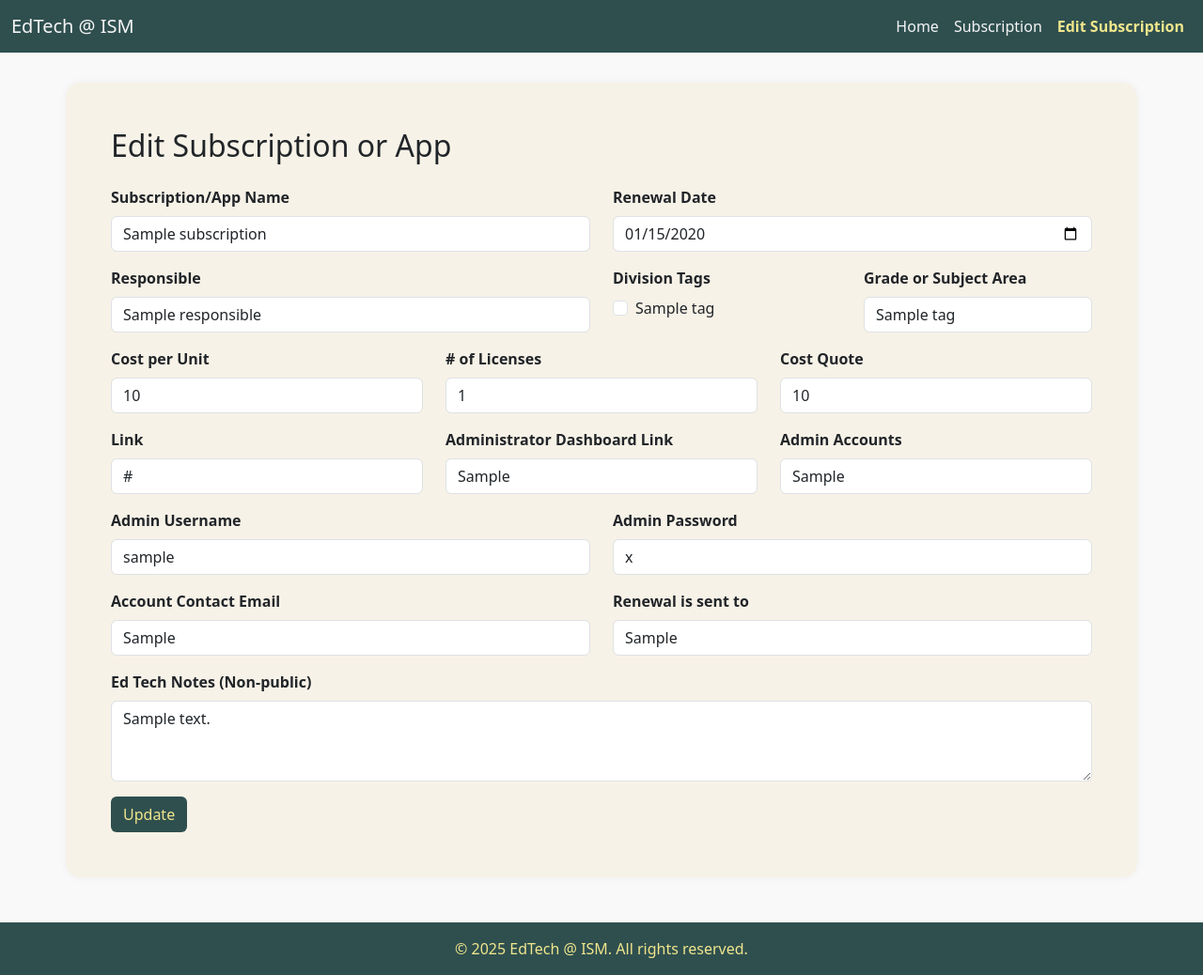
After one commit to dochernan/EdTechSubscription, a Django app: template subscriptiondb/templates/edit_subscription.html in a window 1280 px wide. The commit adds this page. Shown: the whole page at 94% size. Run offline with Django 5.2, Linux system fonts and the light colour scheme; the template is opened without the code that fills it: most values are stand-ins (such as "Sample title", 1, 10 or a date in 2020).

Commit message:
fixed the edit and delete commands. Added all the major fields needed.

```diff
--- /dev/null
+++ b/subscriptiondb/templates/edit_subscription.html
@@ -0,0 +1,156 @@
+{% load static %}
+<!DOCTYPE html>
+<html lang="en">
+<head>
+    <meta charset="UTF-8">
+    <meta name="viewport" content="width=device-width, initial-scale=1.0">
+    <title>Edit Subscription - EdTech @ ISM</title>
+    <link href="https://cdn.jsdelivr.net/npm/bootstrap@5.3.0/dist/css/bootstrap.min.css" rel="stylesheet">
+    <style>
+        body { background-color: #f9f9f9; }
+        .navbar, .footer, .text-muted { background-color: darkslategrey; color: khaki !important; }
+        .navbar-brand, .navbar-brand:hover { color: whitesmoke; }
+        .nav-link { color: whitesmoke; }
+        .nav-link:hover { color: khaki; }
+        .nav-link.active { color: khaki !important; font-weight: bold; }
+        .main-content {
+            background-color: #f7f2e7;
+            padding: 3rem;
+            border-radius: 1rem;
+            margin-top: 2rem;
+            box-shadow: 0 0 10px rgba(0, 0, 0, 0.05);
+        }
+        .form-label { font-weight: bold; }
+        .btn-submit {
+            background-color: darkslategrey;
+            color: khaki;
+        }
+        .btn-submit:hover {
+            background-color: #355e5e;
+        }
+    </style>
+</head>
+<body>
+<nav class="navbar navbar-expand-lg navbar-light">
+    <div class="container-fluid">
+        <a class="navbar-brand" href="#">EdTech @ ISM</a>
+        <button class="navbar-toggler" type="button" data-bs-toggle="collapse" data-bs-target="#navbarNav">
+            <span class="navbar-toggler-icon"></span>
+        </button>
+        <div class="collapse navbar-collapse" id="navbarNav">
+            <ul class="navbar-nav ms-auto">
+                <li class="nav-item"><a class="nav-link" href="{% url 'home' %}">Home</a></li>
+                <li class="nav-item"><a class="nav-link" href="{% url 'subscriptions' %}">Subscription</a></li>
+                <li class="nav-item"><a class="nav-link active" href="#">Edit Subscription</a></li>
+            </ul>
+        </div>
+    </div>
+</nav>
+
+<div class="container main-content">
+    <h2 class="mb-4">Edit Subscription or App</h2>
+    <form method="post" action="{% url 'edit_subscription' key %}">
+        {% csrf_token %}
+
+        <div class="row mb-3">
+            <div class="col-md-6">
+                <label class="form-label">Subscription/App Name</label>
+                <input type="text" class="form-control" name="appname" value="{{ subscription.appname }}">
+            </div>
+            <div class="col-md-6">
+                <label class="form-label">Renewal Date</label>
+                <input type="date" class="form-control" name="renewaldate" value="{{ subscription.renewaldate }}">
+            </div>
+        </div>
+
+        <div class="row mb-3">
+            <div class="col-md-6">
+                <label class="form-label">Responsible</label>
+                <input type="text" class="form-control" name="responsible" value="{{ subscription.responsible }}">
+            </div>
+            <div class="col-md-3">
+                <label class="form-label d-block">Division Tags</label>
+                {% for tag in division_tags %}
+                    <div class="form-check form-check-inline">
+                        <input class="form-check-input" type="checkbox" id="division{{ tag }}" name="division" value="{{ tag }}"
+                               {% if tag in subscription.division %}checked{% endif %}>
+                        <label class="form-check-label" for="division{{ tag }}">{{ tag }}</label>
+                    </div>
+                {% endfor %}
+            </div>
+            <div class="col-md-3">
+                <label class="form-label">Grade or Subject Area</label>
+                <input type="text" class="form-control" name="subject" value="{{ subscription.subject|join:', ' }}">
+            </div>
+        </div>
+
+        <div class="row mb-3">
+            <div class="col-md-4">
+                <label class="form-label">Cost per Unit</label>
+                <input type="number" step="0.01" class="form-control" name="cost_per_unit" value="{{ subscription.cost_per_unit }}">
+            </div>
+            <div class="col-md-4">
+                <label class="form-label"># of Licenses</label>
+                <input type="number" class="form-control" name="num_licenses" value="{{ subscription.num_licenses }}">
+            </div>
+            <div class="col-md-4">
+                <label class="form-label">Cost Quote</label>
+                <input type="text" class="form-control" name="cost_quote" value="{{ subscription.cost_quote }}">
+            </div>
+        </div>
+
+        <div class="row mb-3">
+            <div class="col-md-4">
+                <label class="form-label">Link</label>
+                <input type="url" class="form-control" name="link" value="{{ subscription.link }}">
+            </div>
+            <div class="col-md-4">
+                <label class="form-label">Administrator Dashboard Link</label>
+                <input type="url" class="form-control" name="admin_dashboard" value="{{ subscription.admin_dashboard }}">
+            </div>
+            <div class="col-md-4">
+                <label class="form-label">Admin Accounts</label>
+                <input type="text" class="form-control" name="admin_accounts" value="{{ subscription.admin_accounts }}">
+            </div>
+        </div>
+
+        <div class="row mb-3">
+            <div class="col-md-6">
+                <label class="form-label">Admin Username</label>
+                <input type="text" class="form-control" name="admin_username" value="{{ subscription.admin_username }}">
+            </div>
+            <div class="col-md-6">
+                <label class="form-label">Admin Password</label>
+                <input type="text" class="form-control" name="admin_password" value="{{ subscription.admin_password }}">
+            </div>
+        </div>
+
+        <div class="row mb-3">
+            <div class="col-md-6">
+                <label class="form-label">Account Contact Email</label>
+                <input type="email" class="form-control" name="account_contact" value="{{ subscription.account_contact }}">
+            </div>
+            <div class="col-md-6">
+                <label class="form-label">Renewal is sent to</label>
+                <input type="text" class="form-control" name="renewal_recipient" value="{{ subscription.renewal_recipient }}">
+            </div>
+        </div>
+
+        <div class="mb-3">
+            <label class="form-label">Ed Tech Notes (Non-public)</label>
+            <textarea class="form-control" name="edtech_notes" rows="3">{{ subscription.edtech_notes }}</textarea>
+        </div>
+
+        <button type="submit" class="btn btn-submit">Update</button>
+    </form>
+</div>
+
+<footer class="footer text-center mt-5 py-3">
+    <div class="container">
+        <span class="text-muted">&copy; 2025 EdTech @ ISM. All rights reserved.</span>
+    </div>
+</footer>
+
+<script src="https://cdn.jsdelivr.net/npm/bootstrap@5.3.0/dist/js/bootstrap.bundle.min.js"></script>
+</body>
+</html>
--- a/subscriptiondb/templates/subscriptions.html
+++ b/subscriptiondb/templates/subscriptions.html
@@ -144,7 +144,7 @@
                         <span class="badge bg-success me-1">{{ tag }}</span>
                     {% endfor %}</td>
                 <td>
-                    <button class="btn btn-submit">Edit</button>
+                    <a href="{% url 'edit_subscription' key %}" class="btn btn-submit"><i class="bi bi-eye"></i></a>
                     <a href="{% url 'delete_subscription' key %}" class="btn btn-danger" title="Delete" onclick="return confirm('Are you sure you want to delete this subscription?');">
     <i class="bi bi-trash"></i>
 </a>
--- a/subscriptiondb/urls.py
+++ b/subscriptiondb/urls.py
@@ -6,6 +6,8 @@ urlpatterns = [
     path('subscriptions/', views.list_subscriptions, name='subscriptions'),
     path('add-subscription/', views.add_subscription, name='add_subscription'),
     path('subscriptions/delete/<str:key>/', views.delete_subscription, name='delete_subscription'),
+path('subscriptions/edit/<str:key>/', views.edit_subscription, name='edit_subscription'),
+
 
 path('logout/', views.logout_view, name='logout'),
 ]
```
Also changed, not shown: subscriptiondb/firebase.py (+13 -1 lines), subscriptiondb/templates/add_subscription.html (+24 -6 lines), subscriptiondb/views.py (+62 -2 lines).
